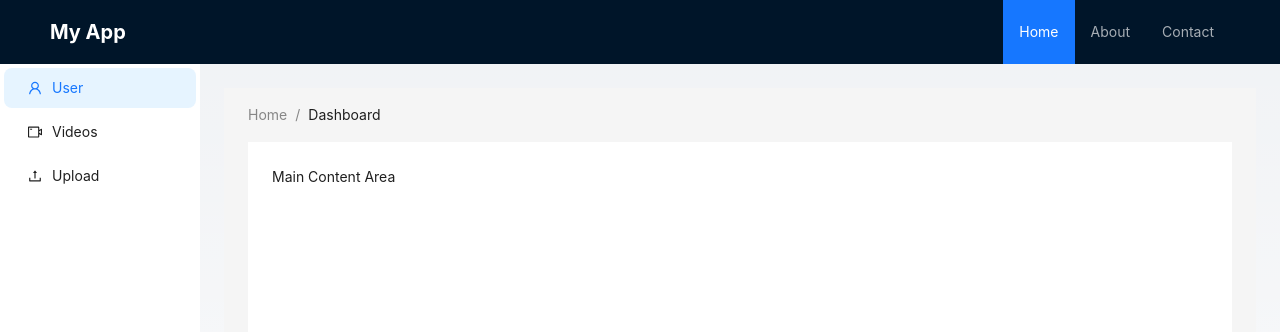
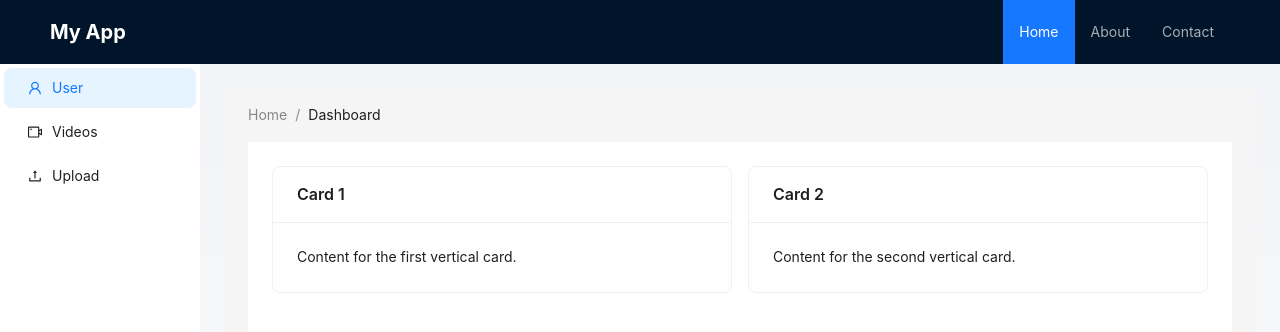
Before and after one commit to tediyo/GSwNj, a Next.js app: page / in a window 1280 px wide. Shown: the top 332 px of the page. Built offline with nearby package versions, Linux system fonts and the light colour scheme.

Commit message:
two vertical card created

```diff
--- a/src/app/components/MainContent.js
+++ b/src/app/components/MainContent.js
@@ -1,6 +1,6 @@
 // components/MainContent.js
 'use client'; // This makes the component a Client Component
-import { Layout, Breadcrumb } from 'antd';
+import { Layout, Breadcrumb, Card, Row, Col } from 'antd';
 
 const { Content } = Layout;
 
@@ -19,8 +19,18 @@ const MainContent = () => {
           background: '#fff',
         }}
       >
-        Main Content Area
-        {/* Two Vertical cards displayed here below */}
+        <Row gutter={[16, 16]}>
+          <Col span={12}>
+            <Card title="Card 1" bordered={true}>
+              Content for the first vertical card.
+            </Card>
+          </Col>
+          <Col span={12}>
+            <Card title="Card 2" bordered={true}>
+              Content for the second vertical card.
+            </Card>
+          </Col>
+        </Row>
       </Content>
     </Layout>
   );
```
